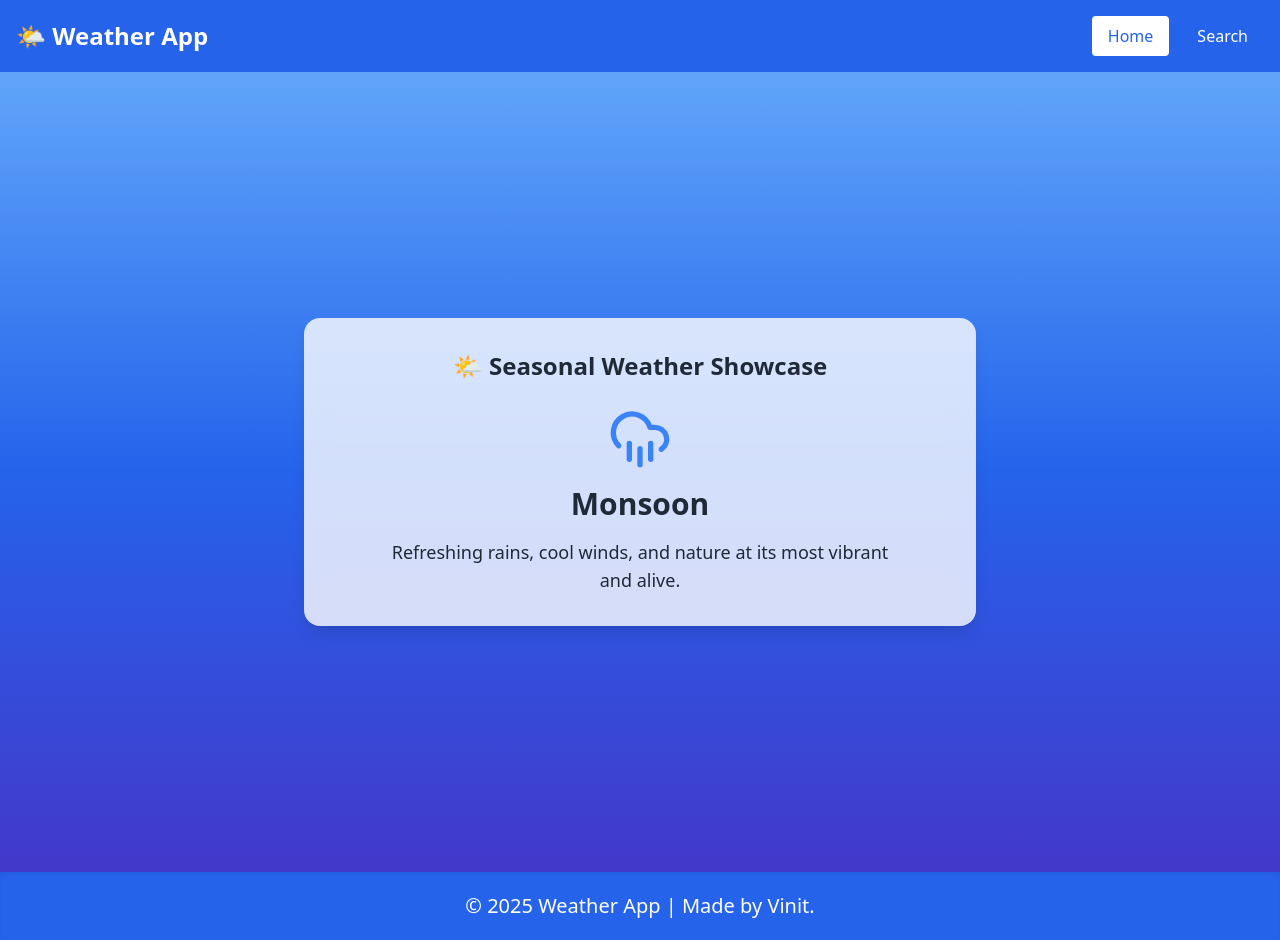
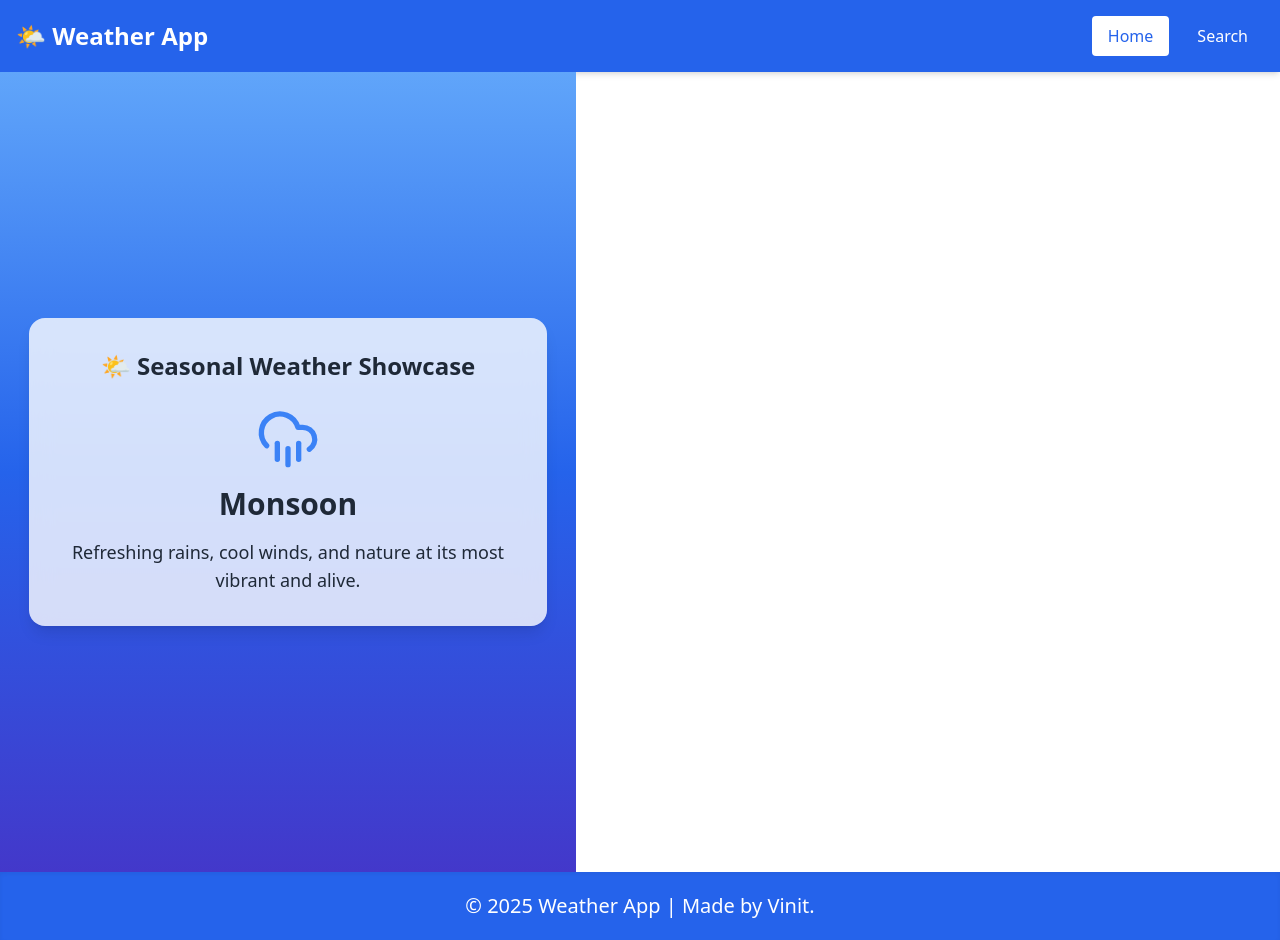
Before and after one commit to Vinitsaini99/Weather-Forecaast-App, a React (Vite) app: page / in a window 1280 px wide. Built offline with nearby package versions, Linux system fonts and the light colour scheme.

Commit message:
Update App.jsx

```diff
--- a/src/App.jsx
+++ b/src/App.jsx
@@ -35,7 +35,7 @@
       </header>
 
 
-      <main className="flex-grow">
+      <main className="flex-1 flex min-h-0">
         {screen === "main" ? <MainScreen /> : <SearchScreen />}
       </main>
 
```
